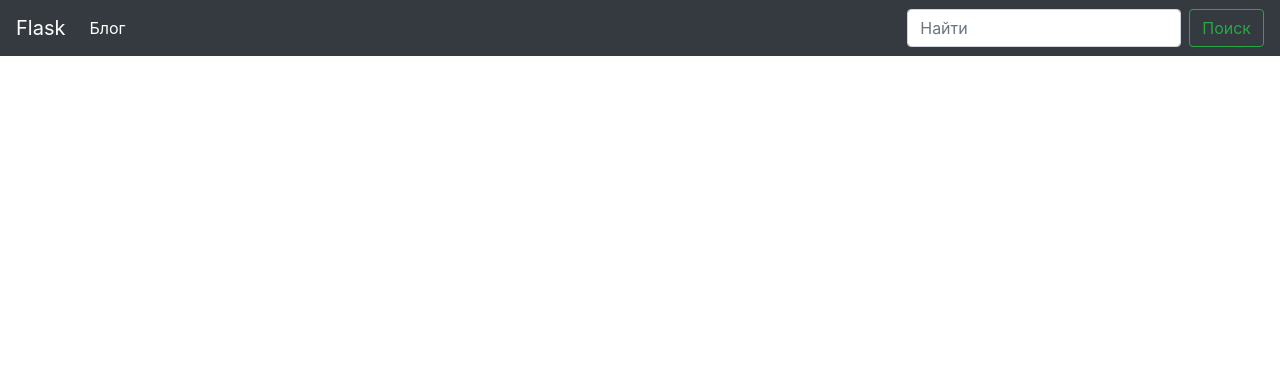
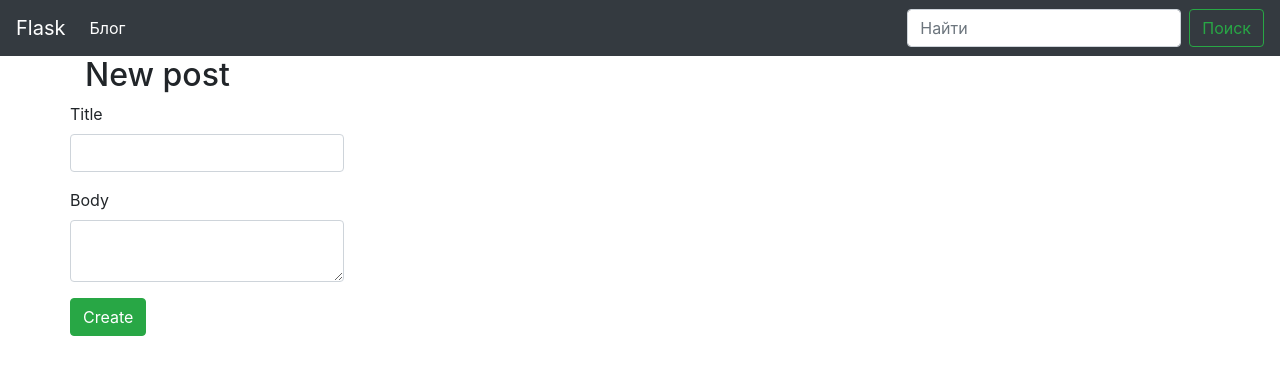
Before and after one commit to AlexKhvostov/learn_python3, a Flask app: page /blog/create in a window 1280 px wide. Shown: the top 375 px of the page. Run offline with Flask 2, Linux system fonts and the light colour scheme; data that the repository does not hold is empty; some libraries are stand-ins or nearby versions.

Commit message:
form add item in db

```diff
--- /dev/null
+++ b/app_blog/manage.py
@@ -0,0 +1,6 @@
+from app_blog.app import manager
+from app_blog.main import *
+
+
+if __name__ == '__main__':
+    manager.run()
--- a/app_blog/models.py
+++ b/app_blog/models.py
@@ -1,4 +1,4 @@
-from app_blog.app import db
+from .app import db
 from datetime import datetime
 import re
 
--- a/app_blog/posts/blueprint.py
+++ b/app_blog/posts/blueprint.py
@@ -1,16 +1,50 @@
+from app_blog.app import db
 from flask import Blueprint
 from flask import render_template
 
 from app_blog.models import Post
 
+from .forms import PostForm
+
+from flask import request, redirect, url_for
+
+
 
 posts = Blueprint('posts', __name__, template_folder='templates')
 
+# http:/localhost/blog/create
+@posts.route('/create', methods=['POST','GET'])
+def create_post():
+    if request.method == 'POST':
+        title = request.form['title']
+        body = request.form['body']
+
+        try:
+            post = Post(title=title, body=body)
+            db.session.add(post)
+            db.session.commit()
+        except:
+            print('error')
+
+        return redirect( url_for('posts.index'))
+
+    form = PostForm()
+    return render_template('posts/create_post.html', form=form)
+
+
+
+
+
 @posts.route('/')
 def index():
-    posts = Post.query.all()
+    q = request.args.get('q')
 
+    if q:
+        posts = Post.query.filter(Post.title.contains(q) | Post.body.contains(q)).all()
+    else:
+        posts = Post.query.order_by(Post.created.desc())
     return render_template('posts/index.html', posts=posts)
+
 
 @posts.route('/<slug>')
 def post_detail(slug):
--- /dev/null
+++ b/app_blog/posts/forms.py
@@ -0,0 +1,6 @@
+from wtforms import Form, StringField, TextAreaField
+
+
+class PostForm(Form):
+    title = StringField('Title')
+    body = TextAreaField('Body')
--- /dev/null
+++ b/app_blog/posts/templates/posts/create_post.html
@@ -0,0 +1,35 @@
+{% extends 'base.html' %}
+
+
+
+{% block title %}
+
+   Create new posst
+
+{% endblock %}
+
+
+
+
+{% block content_title %}
+
+    New post
+{% endblock %}
+
+
+{% block content %}
+    <div CLASS="COL">
+        <form action="{{ url_for('posts.create_post') }}" method="POST">
+            {% for fild in form %}
+                <div class="form-group">
+                    {{ fild.label(class='control-label') }}
+                    {{ fild(class='form-control') }}
+                </div>
+            {% endfor%}
+            <button type="submit" class="btn btn-success">Create</button>
+
+        </form>
+
+
+    </div>
+{% endblock %}
--- a/app_blog/templates/base.html
+++ b/app_blog/templates/base.html
@@ -28,8 +28,8 @@
 
 
         </ul>
-        <form class="form-inline my-2 my-lg-0">
-            <input class="form-control mr-sm-2" type="search" placeholder="Найти" aria-label="Найти">
+        <form class="form-inline my-2 my-lg-0" method="get">
+            <input class="form-control mr-sm-2" type="search" placeholder="Найти" aria-label="Найти" name="q" value="{{ request.args.get('q', '') }}">
             <button class="btn btn-outline-success my-2 my-sm-0" type="submit">Поиск</button>
         </form>
 
```
Also changed, not shown: app_blog/app.py (+6 -4 lines), app_rest/api.py (added, +20 -0 lines).
